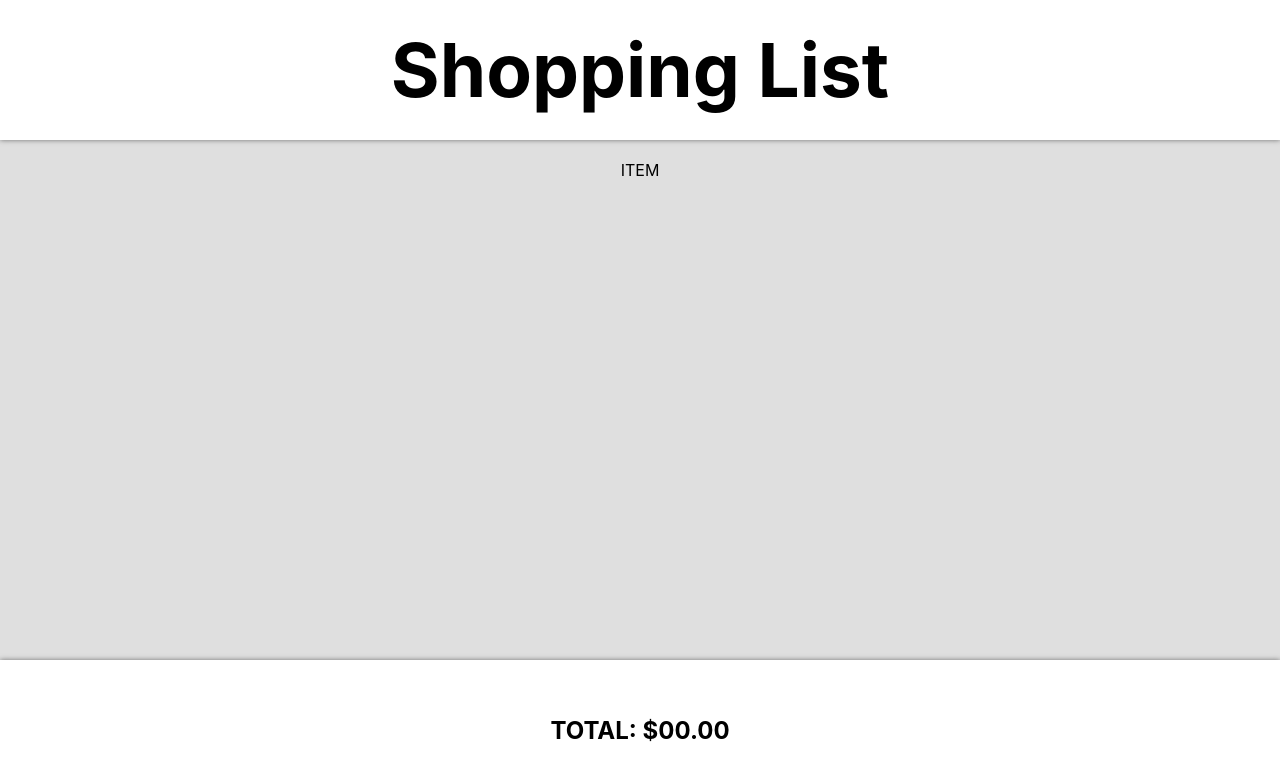
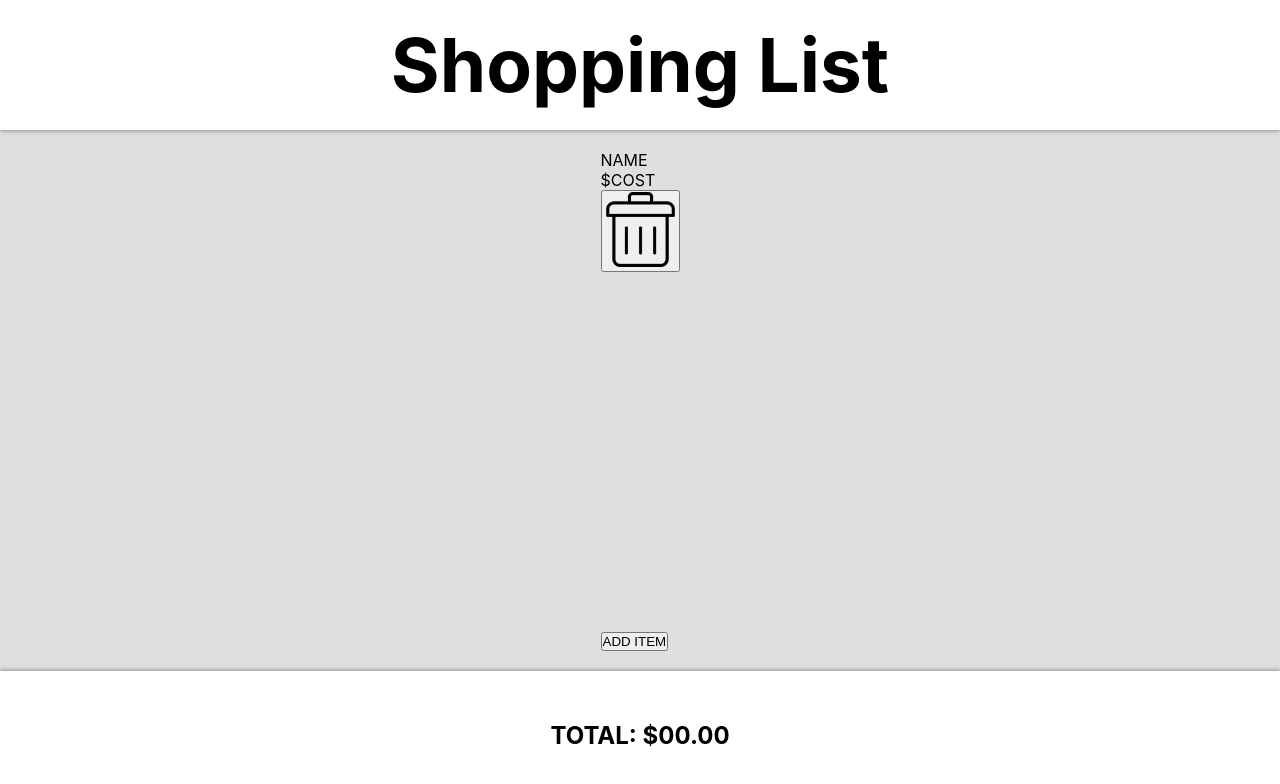
Before and after one commit to SkylerRiggle/onboard, a Next.js app in the folder client/: page / in a window 1280 px wide. Shown: the top 784 px of the page. Built offline with nearby package versions, Linux system fonts and the light colour scheme.

Commit message:
Website Layout

```diff
--- a/client/package.json
+++ b/client/package.json
@@ -11,7 +11,8 @@
   "dependencies": {
     "next": "12.1.6",
     "react": "18.2.0",
-    "react-dom": "18.2.0"
+    "react-dom": "18.2.0",
+    "reactjs-popup": "^2.0.5"
   },
   "devDependencies": {
     "@types/node": "18.0.0",
--- a/client/pages/index.tsx
+++ b/client/pages/index.tsx
@@ -1,4 +1,7 @@
 import type { NextPage } from 'next'
+import Image from 'next/image'
+import Popup from 'reactjs-popup';
+import Trash from '../assets/images/trash.png'
 
 const Home: NextPage = () => {
   return (
@@ -7,8 +10,26 @@ const Home: NextPage = () => {
 
       <nav>
         <ul>
-          <li>ITEM</li>
+          <ListItem></ListItem>
         </ul>
+
+        <Popup trigger={<button>ADD ITEM</button>} position='top center'>
+          <div className='popup'>
+            <p>Input Item Information:</p>
+
+            <div>
+              <label>Name: </label>
+              <input type="text" />
+            </div>
+
+            <div>
+              <label>Cost: </label>
+              <input type="number" />
+            </div>
+
+            <button onClick={(e) => console.log("ADD")}>ADD</button>
+          </div>
+        </Popup>
       </nav>
 
       <div className='footer'>
@@ -19,4 +40,19 @@ const Home: NextPage = () => {
   )
 }
 
+const ListItem: NextPage = () => {
+  return (
+    <div>
+      <div>
+        <p>NAME</p>
+        <p>$COST</p>
+      </div>
+
+      <button onClick={(e) => console.log("DELETE")}>
+        <Image src={Trash} width='75px' height='75px'/>
+      </button>
+    </div>
+  )
+}
+
 export default Home
--- a/client/styles/globals.css
+++ b/client/styles/globals.css
@@ -60,3 +60,14 @@ h1 {
   justify-content: center;
   align-items: center;
 }
+
+.popup {
+  background-color: white;
+  padding: 20px;
+  box-shadow: 0 0 2px 0 black;
+
+  display: flex;
+  flex-direction: column;
+  justify-content: center;
+  align-items: center;
+}
```
Also changed, not shown: 2 other files (tests, documents, lock files or other folders).
